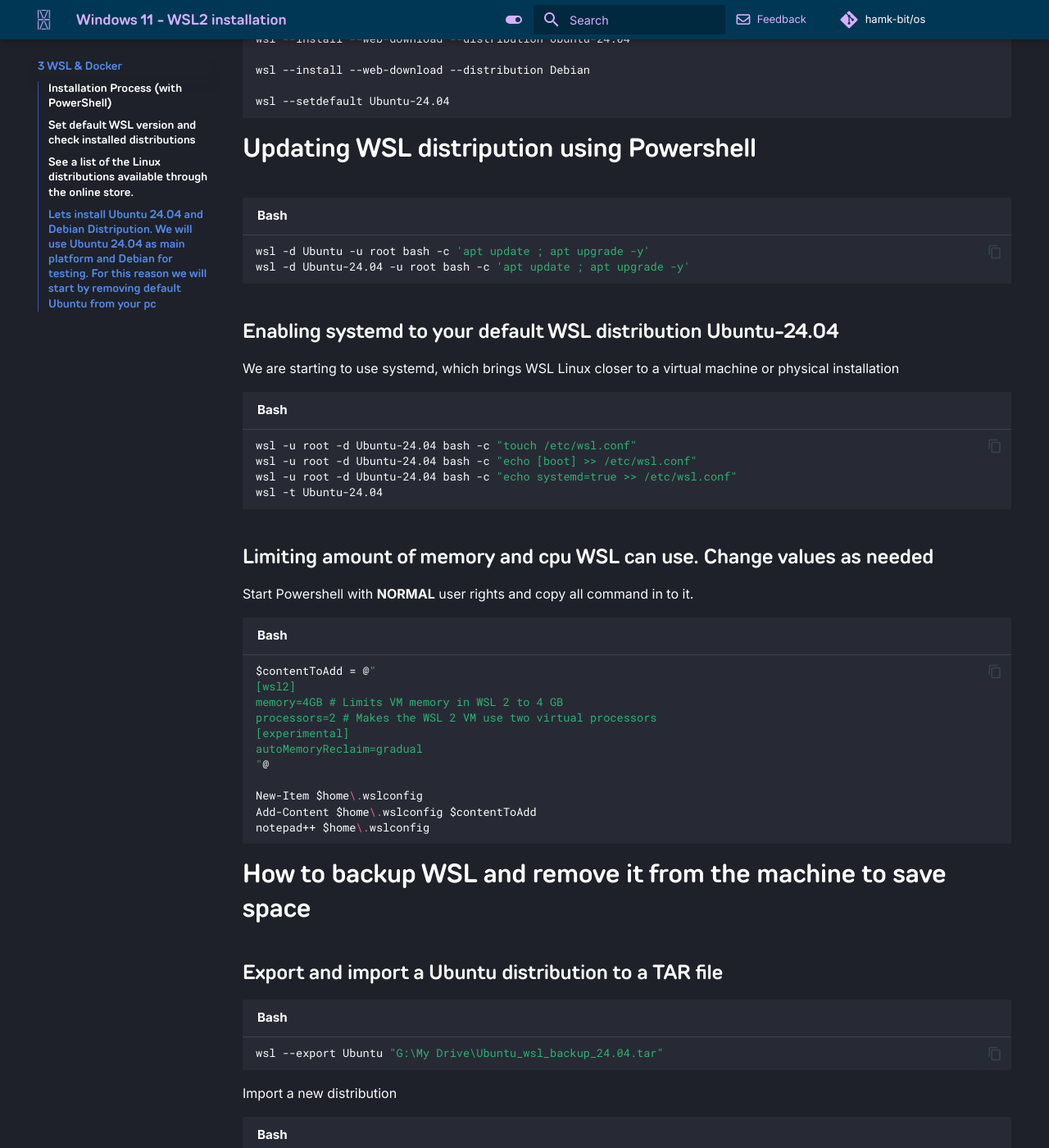
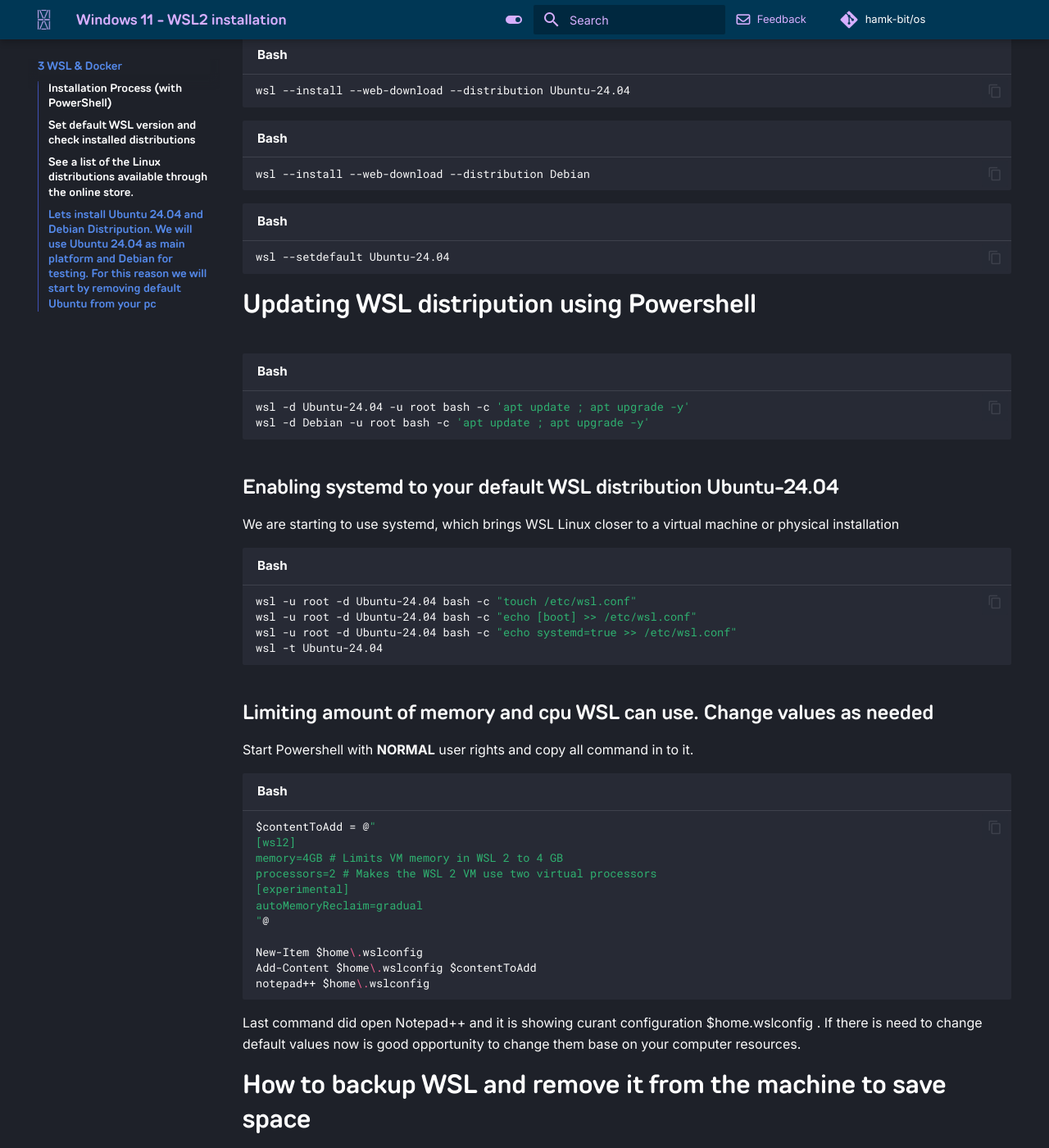
Before and after one commit to hamk-business-information-technology/os, an MkDocs documentation site: the page built from docs/Windows_11_WSL.md, in a window 1280 px wide and 1400 px high, scrolled down 2115 px. Shown: the whole window at 82% size. Built offline with MkDocs 1.6.1 and Material for MkDocs 9.7.7, drawn with Linux system fonts in a browser that asks for light colours; comment, search, counter and statistics services are not loaded; a style sheet for code colours, icons or effects is not loaded.

Commit message:
Fix backup and recovery lines

````diff
--- a/docs/Windows_11_WSL.md
+++ b/docs/Windows_11_WSL.md
@@ -35,21 +35,23 @@
 ## Lets install Ubuntu 24.04 and Debian Distripution. We will use Ubuntu 24.04 as main platform and Debian for testing. For this reason we will start by removing default Ubuntu from your pc
 
 ```bash
-
 wsl --unregister Ubuntu
-
+```
+```bash
 wsl --install --web-download --distribution Ubuntu-24.04
-
+```
+```bash
 wsl --install --web-download --distribution Debian
-
+```
+```bash
 wsl --setdefault Ubuntu-24.04
 ```
 
 #  Updating WSL distripution using Powershell
 
 ```bash
-wsl -d Ubuntu -u root bash -c 'apt update ; apt upgrade -y'
 wsl -d Ubuntu-24.04 -u root bash -c 'apt update ; apt upgrade -y'
+wsl -d Debian -u root bash -c 'apt update ; apt upgrade -y'
 ```
 
 
@@ -79,12 +81,14 @@
 notepad++ $home\.wslconfig
 ```
 
+Last command did open Notepad++ and it is showing curant configuration $home\.wslconfig . If there is need to change default values now is good opportunity to change them base on your computer resources.
+
 # How to backup WSL and remove it from the machine to save space
 
 ## Export and import a Ubuntu distribution to a TAR file
 
 ```bash
-wsl --export Ubuntu "G:\My Drive\Ubuntu_wsl_backup_24.04.tar"
+wsl --export Ubuntu-24.04 "G:\My Drive\Ubuntu_wsl_backup_24.04.tar"
 ```
 
 Import a new distribution
````
